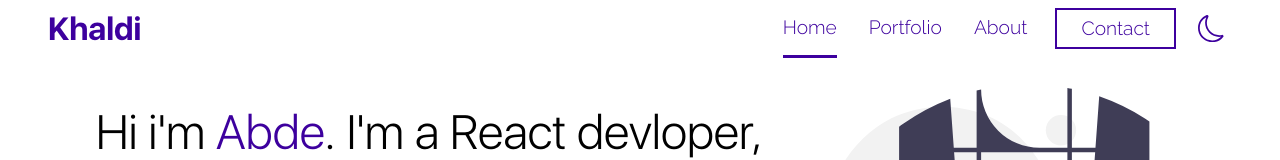
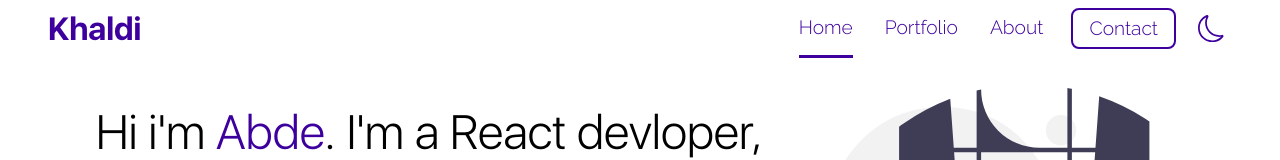
Before and after one commit to devkhaldi/portfolio, a React (Create React App) app: page / in a window 1280 px wide. Shown: the top 160 px of the page. Built offline with nearby package versions, Linux system fonts and the light colour scheme.

Commit message:
fix navbar contact

```diff
--- a/src/components/Navbar.css
+++ b/src/components/Navbar.css
@@ -79,11 +79,10 @@ nav .nav-items .contact .btn,
   color: var(--primary-color);
   border: solid 2px var(--primary-color);
   font-size: 1.2rem;
-  /* border-radius: 3rem; */
-  border-radius: 0 !important;
+  border-radius: 0.5rem;
   margin-top: 0.4rem;
   margin-left: 0.75rem;
-  padding: 0.25rem 1.5rem;
+  padding: 0.25rem 1rem;
   font-weight: 300;
   transition: all 0.5s;
 }
```
